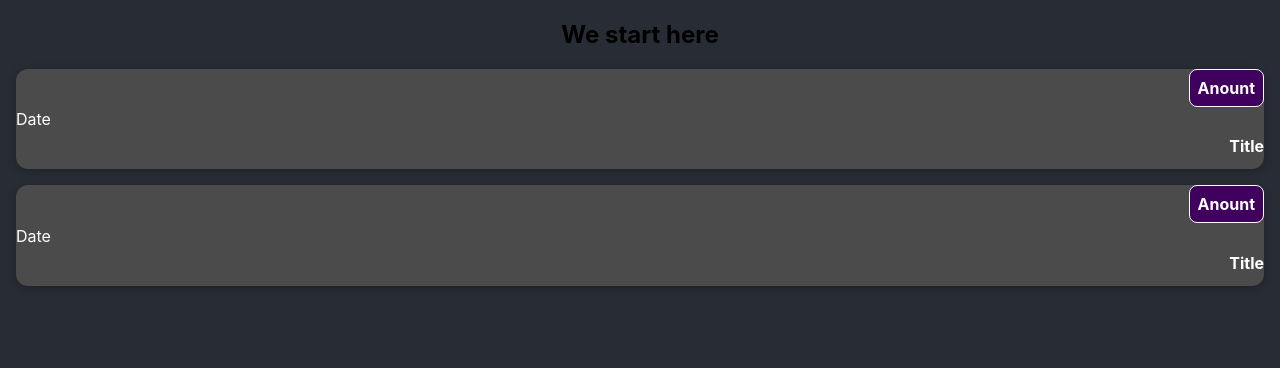
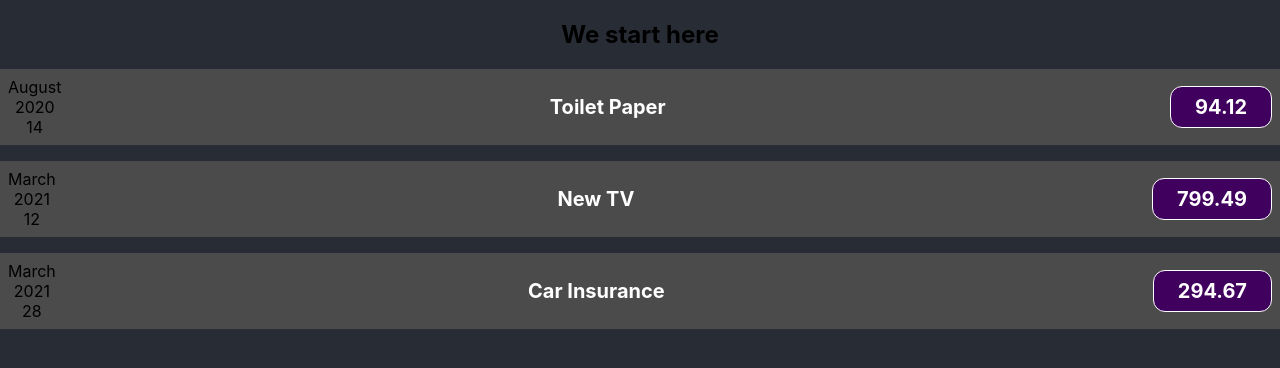
Before and after one commit to rolins2/Expense-tracker, a React (Create React App) app in the folder ny-expensetracker/: page / in a window 1280 px wide. Shown: the top 368 px of the page. Built offline with nearby package versions, Linux system fonts and the light colour scheme.

Commit message:
Chore: single components

```diff
--- a/ny-expensetracker/src/App.js
+++ b/ny-expensetracker/src/App.js
@@ -2,11 +2,48 @@
 import "./App.css";
 
 function App() {
+  const expenses = [
+    {
+      id: "e1",
+      title: "Toilet Paper",
+      amount: 94.12,
+      date: new Date(2020, 7, 14),
+    },
+    { id: "e2", title: "New TV", amount: 799.49, date: new Date(2021, 2, 12) },
+    {
+      id: "e3",
+      title: "Car Insurance",
+      amount: 294.67,
+      date: new Date(2021, 2, 28),
+    },
+    {
+      id: "e4",
+      title: "New Desk (Wooden)",
+      amount: 450,
+      date: new Date(2021, 5, 12),
+    },
+  ];
   return (
     <div className="App">
       <h2> We start here</h2>
-      <ExpenseItem> </ExpenseItem>
-      <ExpenseItem> </ExpenseItem>
+      <ExpenseItem
+        title={expenses[0].title}
+        amount={expenses[0].amount}
+        date={expenses[0].date}
+      >
+        {" "}
+      </ExpenseItem>
+      <ExpenseItem
+        title={expenses[1].title}
+        amount={expenses[1].amount}
+        date={expenses[1].date}
+      ></ExpenseItem>
+
+      <ExpenseItem
+        title={expenses[2].title}
+        amount={expenses[2].amount}
+        date={expenses[2].date}
+      ></ExpenseItem>
     </div>
   );
 }
--- a/ny-expensetracker/src/components/ExpenseItem.css
+++ b/ny-expensetracker/src/components/ExpenseItem.css
@@ -1,15 +1,13 @@
-.expenseitem {
+.expense-item {
   display: flex;
+  justify-content: space-between;
+  align-items: center;
+  padding: 0.5rem;
+  margin: 1rem 0;
+  background-color: #4b4b4b;
+}
 
-  background-color: #4b4b4b;
-  color: white;
-  border-radius: 12px;
-  align-items: center;
-  box-shadow: 0 2px 8px rgba(0, 0, 0, 0.25);
-  justify-content: space-between;
-  margin: 1rem;
-}
-.expenseitem__description {
+.expense-item__description {
   display: flex;
   flex-direction: column;
   gap: 1rem;
@@ -19,23 +17,24 @@
   flex: 1;
 }
 
-.expenseitem h2 {
+.expense-item h2 {
   color: #3a3a3a;
   font-size: 1rem;
-  flex: 1rem;
-  margin: 0, 1rem;
+  flex: 1;
+  margin: 0 1rem;
   color: white;
 }
 
-.expenseitem__price {
+.expense-item__price {
   font-size: 1rem;
   font-weight: bold;
   color: white;
   background-color: #40005d;
   border: 1px solid white;
   padding: 0.5rem;
-  border-radius: 0.5rem;
+  border-radius: 12px;
 }
+
 @media (min-width: 580px) {
   .expense-item__description {
     flex-direction: row;
--- a/ny-expensetracker/src/components/ExpenseItem.js
+++ b/ny-expensetracker/src/components/ExpenseItem.js
@@ -1,11 +1,18 @@
 import "./ExpenseItem.css";
-function ExpenseItem() {
+function ExpenseItem(props) {
+  const month = props.date.toLocaleString("en-US", { month: "long" });
+  const day = props.date.toLocaleString("en-US", { day: "2-digit" });
+  const year = props.date.getFullYear();
   return (
-    <div className="expenseitem">
-      <div>Date</div>
-      <div className="expenseitem__description">
-        <h2> Title </h2>
-        <div className="expenseitem__price"> Anount </div>
+    <div className="expense-item">
+      <div>
+        <div>{month} </div>
+        <div>{year}</div>
+        <div>{day}</div>
+      </div>
+      <div className="expense-item__description">
+        <h2> {props.title} </h2>
+        <div className="expense-item__price "> {props.amount} </div>
       </div>
     </div>
   );
```
